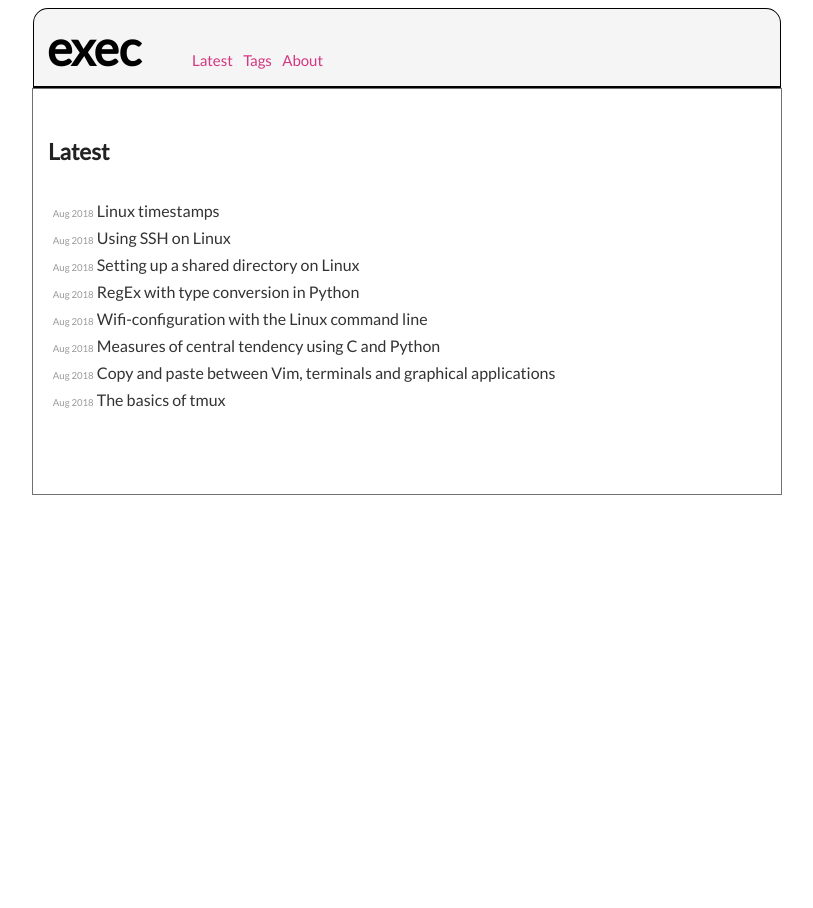
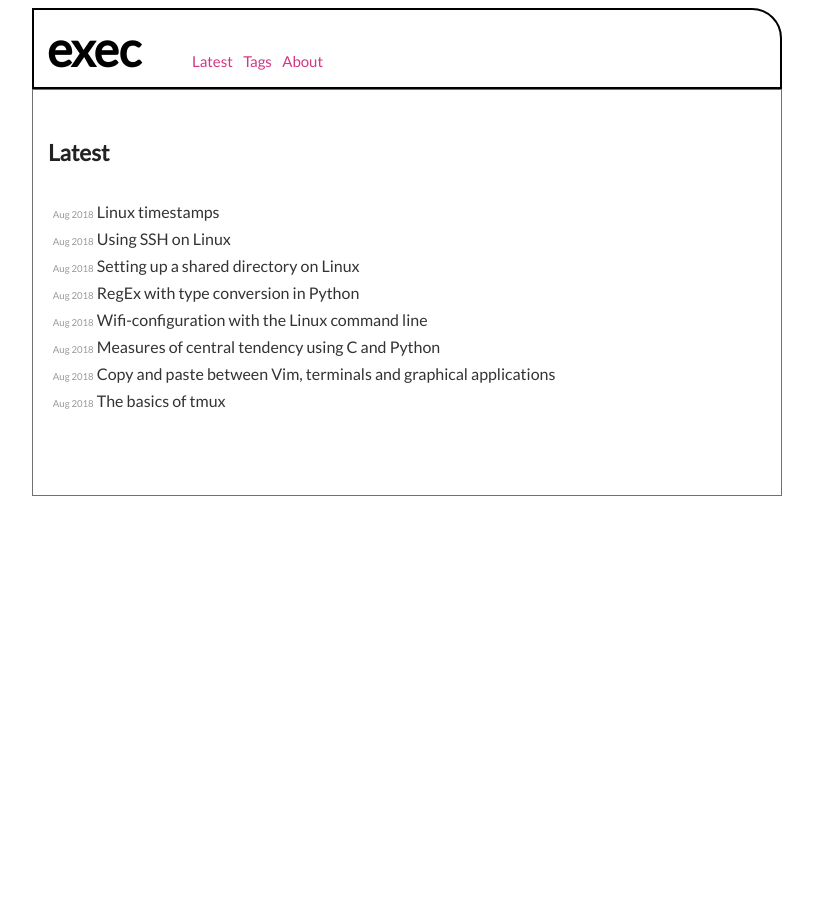
Before and after one commit to execas/execas.github.io, a Jekyll site: the page built from index.html, in a window 1280 px wide. Shown: the whole page, without its empty margins (233-1046 px from the left). Built offline with Jekyll 4.4.1, drawn with Linux system fonts in a browser that asks for light colours.

Commit message:
Update execas.css

```diff
--- a/css/execas.css
+++ b/css/execas.css
@@ -107,14 +107,14 @@ p {
 }
 
 .header {
-     background-color:#f5f5f5;
+     background-color:#ffffff;
      color: #f8f8ff;
      margin:0 auto;
      max-width: 720px;
      padding: 10px 13px 10px 13px;
-     border: 1px solid #000000;
+     border: 2px solid #000000;
      border-bottom: 2px solid #000000;
-     border-radius: 15px 15px 0px 0px;
+     border-radius: 0px 30px 0px 0px;
 }
 
 .header h1 {
```
